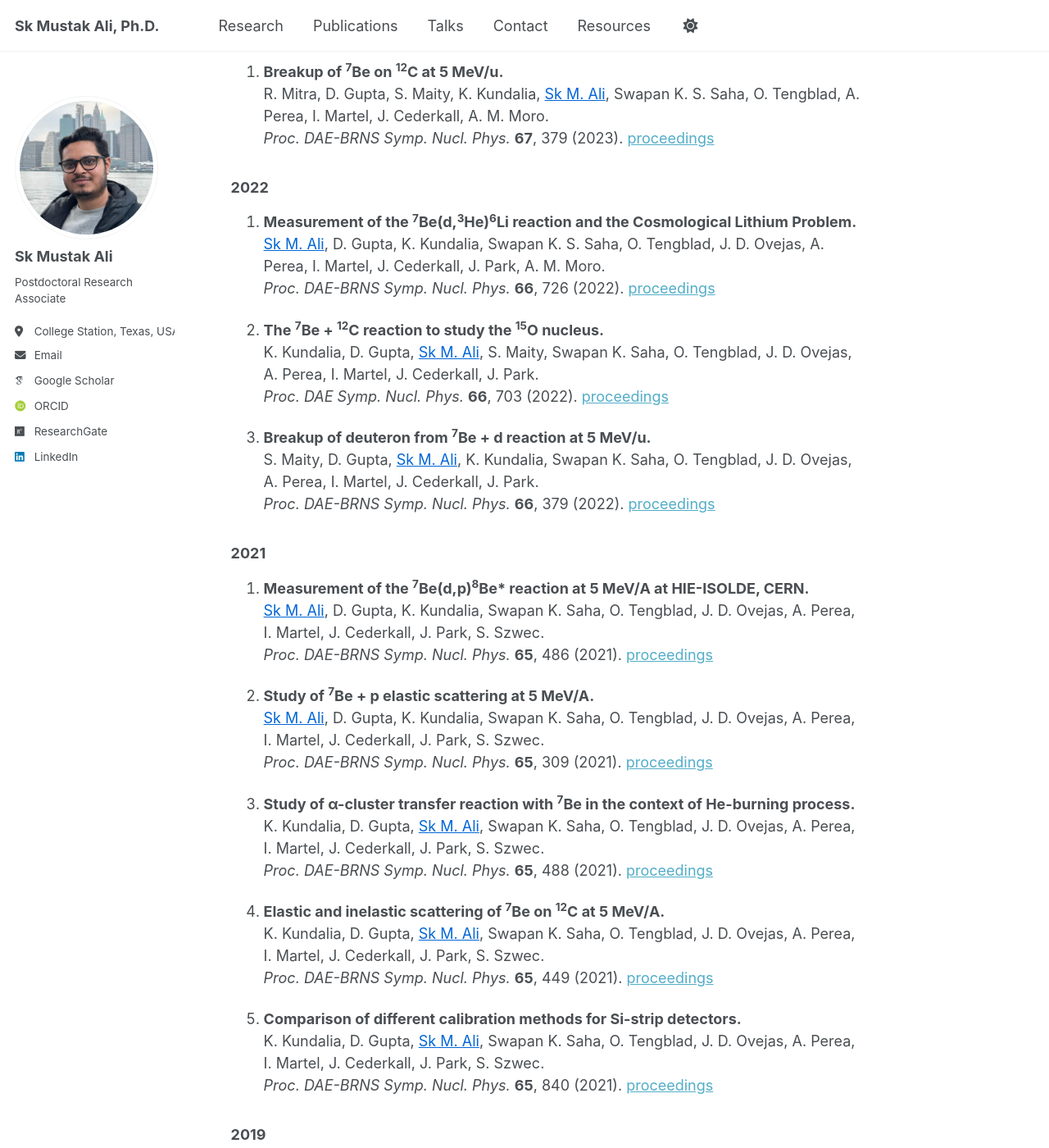
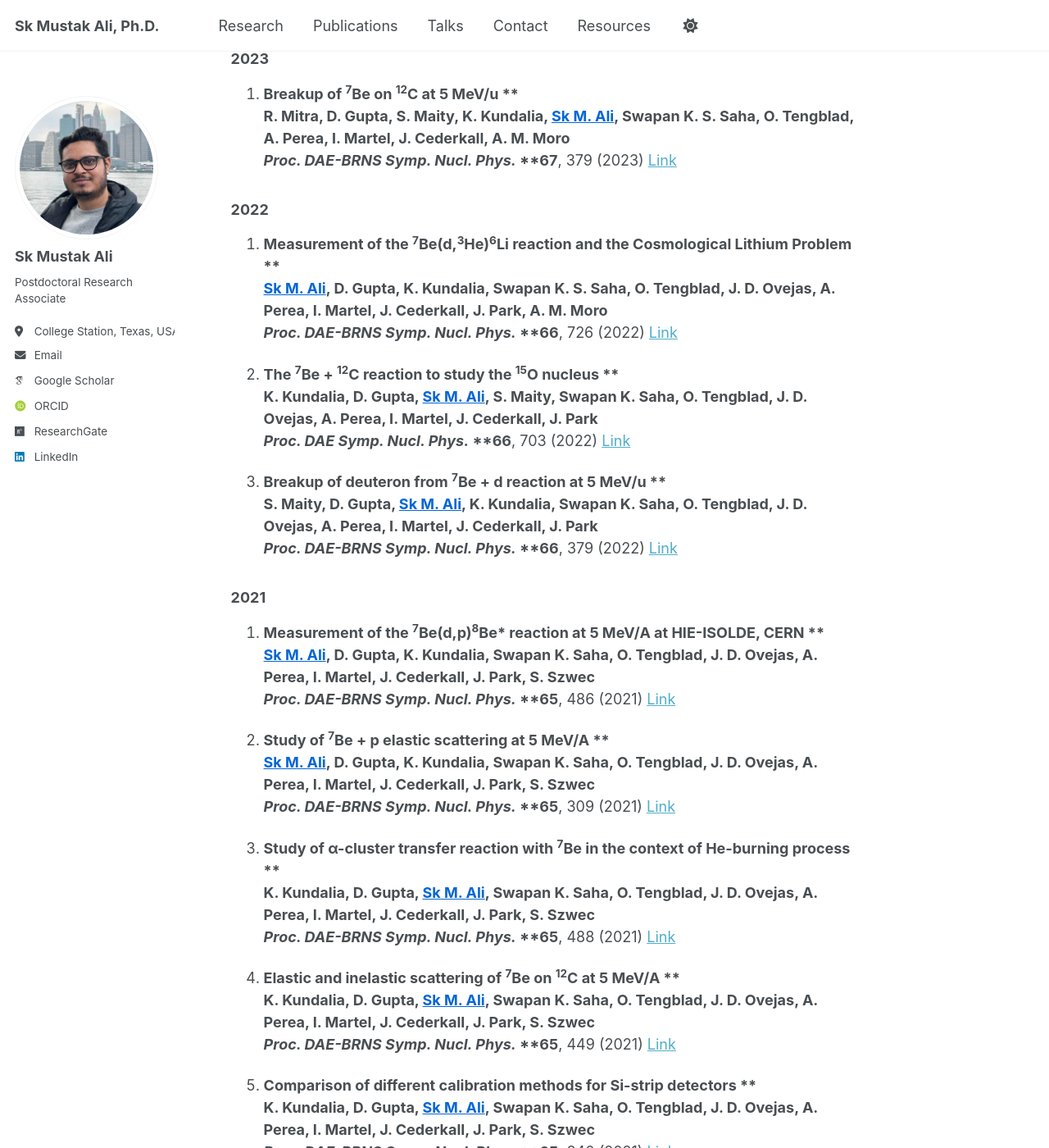
Before and after one commit to skmustakali/skmustakali.github.io, a Jekyll site: the page built from _pages/publications.md, in a window 1280 px wide and 1400 px high, scrolled down 3389 px. Shown: the whole window at 82% size. Built offline with Jekyll 4.4.1, drawn with Linux system fonts in a browser that asks for light colours; some web fonts are replaced; a script that is not in the unit is left out; some of the changed text lies outside the part shown.

Commit message:
Update publications.md

```diff
--- a/_pages/publications.md
+++ b/_pages/publications.md
@@ -60,109 +60,109 @@ A list of journal articles, conference proceedings, and newsletters.
 ### 2022
 1. **Study of elastic and inelastic scattering of <sup>7</sup>Be + <sup>12</sup>C at 35 MeV **<br>
    K. Kundalia, D. Gupta, <span class="me">Sk M. Ali</span>, Swapan K. S. Saha, O. Tengblad, J. D. Ovejas, A. Perea, I. Martel, J. Cederkall, J. Park, S. Szwec <br>
-   *Phys. Lett. B* **833**, 137294 (2022) [doi](https://doi.org/10.1016/j.physletb.2022.137294)
+   *Phys. Lett. B* **833**, 137294 (2022) [Link](https://doi.org/10.1016/j.physletb.2022.137294)
 
 1. **Resonance Excitations in <sup>7</sup>Be(d,p)<sup>8</sup>Be* to Address the Cosmological Lithium Problem **<br>
    <span class="me">Sk M. Ali</span>, D. Gupta, K. Kundalia, Swapan K. Saha, O. Tengblad, J. D. Ovejas, A. Perea, I. Martel, J. Cederkall, J. Park, S. Szwec <br>
-   *Phys. Rev. Lett.* **128**, 252701 (2022) [doi](https://doi.org/10.1103/PhysRevLett.128.252701)
+   *Phys. Rev. Lett.* **128**, 252701 (2022) [Link](https://doi.org/10.1103/PhysRevLett.128.252701)
 
 ---
 
 ## Conference Proceedings
 
 ### 2024
-1. **Constraining electron-capture rates in neutron-rich <sup>32</sup>Mg and <sup>33</sup>Al via (d,<sup>2</sup>He) charge-exchange reaction.**<br>
-   <span class="me">Sk M. Ali</span>, FRIB e21018 collaboration.<br>
-   *APS Division Nuclear Physics Boston Meeting* **R06.007** (2024). [abstract](https://ui.adsabs.harvard.edu/abs/2024APS..DNPR06007A/abstract)
+1. **Constraining electron-capture rates in neutron-rich <sup>32</sup>Mg and <sup>33</sup>Al via (d,<sup>2</sup>He) charge-exchange reaction **<br>
+   <span class="me">Sk M. Ali</span>, FRIB e21018 collaboration <br>
+   *APS Division Nuclear Physics Boston Meeting* **R06.007** (2024) [Link](https://ui.adsabs.harvard.edu/abs/2024APS..DNPR06007A/abstract)
 
-1. **Proton and neutron contributions to the first 2<sup>+</sup> state of <sup>42</sup>Si via inelastic scattering.**<br>
-    L. A. Riley, I. Conroy, A. M. Himmelreich, M. Heinze, J. Kosa, B. McNulty, P. D. Cottle, M. Spieker, A. Volya, A. L. Conley, D. Houlihan, B. Kelly, K. W. Kemper, <span class="me">Sk M. Ali</span>, T. Beck, S. A. Gillespie, M. Hausmann, S. Noji, J. Pereira, D. Weisshaar, J. Chung-Jung, P. Farris, A. Gade, G. Grauvogel, A. M. Hill, Z. Rahman, R. G. T. Zegers, B. Longfellow, N. D. Pathirana.<br>
-   *APS Division Nuclear Physics Boston Meeting* **R02.001** (2024). [abstract](https://ui.adsabs.harvard.edu/abs/2024APS..DNPR02001A/abstract)
+1. **Proton and neutron contributions to the first 2<sup>+</sup> state of <sup>42</sup>Si via inelastic scattering **<br>
+    L. A. Riley, I. Conroy, A. M. Himmelreich, M. Heinze, J. Kosa, B. McNulty, P. D. Cottle, M. Spieker, A. Volya, A. L. Conley, D. Houlihan, B. Kelly, K. W. Kemper, <span class="me">Sk M. Ali</span>, T. Beck, S. A. Gillespie, M. Hausmann, S. Noji, J. Pereira, D. Weisshaar, J. Chung-Jung, P. Farris, A. Gade, G. Grauvogel, A. M. Hill, Z. Rahman, R. G. T. Zegers, B. Longfellow, N. D. Pathirana <br>
+   *APS Division Nuclear Physics Boston Meeting* **R02.001** (2024) [Link](https://ui.adsabs.harvard.edu/abs/2024APS..DNPR02001A/abstract)
 
-1. **Study of <sup>7</sup>Be(d,α)<sup>5</sup>Li(pα) and <sup>7</sup>Be(d,p)<sup>8</sup>Be* (p <sup>7</sup>Li) reactions at 5 MeV/u.**<br>
-   S. Samanta, D. Gupta, <span class="me">Sk M. Ali</span>, R. Mitra, K. Kundalia, S. Maity, N. Ghosh, Swapan K. Saha, O. Tengblad, A. Perea, I. Martel, J. Cederkall.<br>
-   *Proc. DAE-BRNS Symp. Nucl. Phys.* **68**, 813 (2024). [proceedings](http://www.sympnp.org/proceedings/)
+1. **Study of <sup>7</sup>Be(d,α)<sup>5</sup>Li(pα) and <sup>7</sup>Be(d,p)<sup>8</sup>Be* (p <sup>7</sup>Li) reactions at 5 MeV/u **<br>
+   S. Samanta, D. Gupta, <span class="me">Sk M. Ali</span>, R. Mitra, K. Kundalia, S. Maity, N. Ghosh, Swapan K. Saha, O. Tengblad, A. Perea, I. Martel, J. Cederkall <br>
+   *Proc. DAE-BRNS Symp. Nucl. Phys.* **68**, 813 (2024) [Link](http://www.sympnp.org/proceedings/)
 
-1. **Neutron and α-transfer reaction <sup>12</sup>C(<sup>7</sup>Be,<sup>8</sup>Be)<sup>11</sup>C* at 5 MeV/u.**<br>
-   N. Ghosh, D. Gupta, S. Samanta, R. Mitra, K. Kundalia, <span class="me">Sk M. Ali</span>, S. Maity, Swapan K. Saha, O. Tengblad, A. Perea, I. Martel, J. Cederkall.<br>
-   *Proc. DAE-BRNS Symp. Nucl. Phys.* **68**, 383 (2024). [proceedings](http://www.sympnp.org/proceedings/)
+1. **Neutron and α-transfer reaction <sup>12</sup>C(<sup>7</sup>Be,<sup>8</sup>Be)<sup>11</sup>C* at 5 MeV/u **<br>
+   N. Ghosh, D. Gupta, S. Samanta, R. Mitra, K. Kundalia, <span class="me">Sk M. Ali</span>, S. Maity, Swapan K. Saha, O. Tengblad, A. Perea, I. Martel, J. Cederkall <br>
+   *Proc. DAE-BRNS Symp. Nucl. Phys.* **68**, 383 (2024) [Link](http://www.sympnp.org/proceedings/)
 
-1. **Breakup reactions from <sup>7</sup>Be + <sup>12</sup>C at 5 MeV/u.**<br>
-   R. Mitra, D. Gupta, S. Maity, S. Samanta, K. Kundalia, <span class="me">Sk M. Ali</span>, Swapan K. S. Saha, O. Tengblad, A. Perea, I. Martel, J. Cederkall.<br>
-   *EPJ Web Conf.* **297**, 02005 (2024). [doi](https://doi.org/10.1051/epjconf/202429702005)
+1. **Breakup reactions from <sup>7</sup>Be + <sup>12</sup>C at 5 MeV/u **<br>
+   R. Mitra, D. Gupta, S. Maity, S. Samanta, K. Kundalia, <span class="me">Sk M. Ali</span>, Swapan K. S. Saha, O. Tengblad, A. Perea, I. Martel, J. Cederkall <br>
+   *EPJ Web Conf.* **297**, 02005 (2024) [Link](https://doi.org/10.1051/epjconf/202429702005)
 
-1. **Pixel Calibration of Double-Sided Silicon Strip Detectors.**<br>
-   R. Mitra, D. Gupta, N. Ghosh, S. Samanta, K. Kundalia, <span class="me">Sk M. Ali</span>, S. Maity, Swapan K. S. Saha.<br>
-   *Proc. DAE-BRNS Symp. Nucl. Phys.* **68**, 1175 (2024). [proceedings](http://www.sympnp.org/proceedings/)
+1. **Pixel Calibration of Double-Sided Silicon Strip Detectors **<br>
+   R. Mitra, D. Gupta, N. Ghosh, S. Samanta, K. Kundalia, <span class="me">Sk M. Ali</span>, S. Maity, Swapan K. S. Saha <br>
+   *Proc. DAE-BRNS Symp. Nucl. Phys.* **68**, 1175 (2024) [Link](http://www.sympnp.org/proceedings/)
 
 ### 2023
-1. **Breakup of <sup>7</sup>Be on <sup>12</sup>C at 5 MeV/u.**<br>
-   R. Mitra, D. Gupta, S. Maity, K. Kundalia, <span class="me">Sk M. Ali</span>, Swapan K. S. Saha, O. Tengblad, A. Perea, I. Martel, J. Cederkall, A. M. Moro.<br>
-   *Proc. DAE-BRNS Symp. Nucl. Phys.* **67**, 379 (2023). [proceedings](http://www.sympnp.org/proceedings/)
+1. **Breakup of <sup>7</sup>Be on <sup>12</sup>C at 5 MeV/u **<br>
+   R. Mitra, D. Gupta, S. Maity, K. Kundalia, <span class="me">Sk M. Ali</span>, Swapan K. S. Saha, O. Tengblad, A. Perea, I. Martel, J. Cederkall, A. M. Moro <br>
+   *Proc. DAE-BRNS Symp. Nucl. Phys.* **67**, 379 (2023) [Link](http://www.sympnp.org/proceedings/)
 
 ### 2022
-1. **Measurement of the <sup>7</sup>Be(d,<sup>3</sup>He)<sup>6</sup>Li reaction and the Cosmological Lithium Problem.**<br>
-   <span class="me">Sk M. Ali</span>, D. Gupta, K. Kundalia, Swapan K. S. Saha, O. Tengblad, J. D. Ovejas, A. Perea, I. Martel, J. Cederkall, J. Park, A. M. Moro.<br>
-   *Proc. DAE-BRNS Symp. Nucl. Phys.* **66**, 726 (2022). [proceedings](http://www.sympnp.org/proceedings/)
+1. **Measurement of the <sup>7</sup>Be(d,<sup>3</sup>He)<sup>6</sup>Li reaction and the Cosmological Lithium Problem **<br>
+   <span class="me">Sk M. Ali</span>, D. Gupta, K. Kundalia, Swapan K. S. Saha, O. Tengblad, J. D. Ovejas, A. Perea, I. Martel, J. Cederkall, J. Park, A. M. Moro <br>
+   *Proc. DAE-BRNS Symp. Nucl. Phys.* **66**, 726 (2022) [Link](http://www.sympnp.org/proceedings/)
 
-1. **The <sup>7</sup>Be + <sup>12</sup>C reaction to study the <sup>15</sup>O nucleus.**<br>
-   K. Kundalia, D. Gupta, <span class="me">Sk M. Ali</span>, S. Maity, Swapan K. Saha, O. Tengblad, J. D. Ovejas, A. Perea, I. Martel, J. Cederkall, J. Park.<br>
-   *Proc. DAE Symp. Nucl. Phys.* **66**, 703 (2022). [proceedings](http://www.sympnp.org/proceedings/)
+1. **The <sup>7</sup>Be + <sup>12</sup>C reaction to study the <sup>15</sup>O nucleus **<br>
+   K. Kundalia, D. Gupta, <span class="me">Sk M. Ali</span>, S. Maity, Swapan K. Saha, O. Tengblad, J. D. Ovejas, A. Perea, I. Martel, J. Cederkall, J. Park <br>
+   *Proc. DAE Symp. Nucl. Phys.* **66**, 703 (2022) [Link](http://www.sympnp.org/proceedings/)
 
-1. **Breakup of deuteron from <sup>7</sup>Be + d reaction at 5 MeV/u.**<br>
-   S. Maity, D. Gupta, <span class="me">Sk M. Ali</span>, K. Kundalia, Swapan K. Saha, O. Tengblad, J. D. Ovejas, A. Perea, I. Martel, J. Cederkall, J. Park.<br>
-   *Proc. DAE-BRNS Symp. Nucl. Phys.* **66**, 379 (2022). [proceedings](http://www.sympnp.org/proceedings/)
+1. **Breakup of deuteron from <sup>7</sup>Be + d reaction at 5 MeV/u **<br>
+   S. Maity, D. Gupta, <span class="me">Sk M. Ali</span>, K. Kundalia, Swapan K. Saha, O. Tengblad, J. D. Ovejas, A. Perea, I. Martel, J. Cederkall, J. Park <br>
+   *Proc. DAE-BRNS Symp. Nucl. Phys.* **66**, 379 (2022) [Link](http://www.sympnp.org/proceedings/)
 
 ### 2021
-1. **Measurement of the <sup>7</sup>Be(d,p)<sup>8</sup>Be* reaction at 5 MeV/A at HIE-ISOLDE, CERN.**<br>
-   <span class="me">Sk M. Ali</span>, D. Gupta, K. Kundalia, Swapan K. Saha, O. Tengblad, J. D. Ovejas, A. Perea, I. Martel, J. Cederkall, J. Park, S. Szwec.<br>
-   *Proc. DAE-BRNS Symp. Nucl. Phys.* **65**, 486 (2021). [proceedings](http://www.sympnp.org/proceedings/)
+1. **Measurement of the <sup>7</sup>Be(d,p)<sup>8</sup>Be* reaction at 5 MeV/A at HIE-ISOLDE, CERN **<br>
+   <span class="me">Sk M. Ali</span>, D. Gupta, K. Kundalia, Swapan K. Saha, O. Tengblad, J. D. Ovejas, A. Perea, I. Martel, J. Cederkall, J. Park, S. Szwec <br>
+   *Proc. DAE-BRNS Symp. Nucl. Phys.* **65**, 486 (2021) [Link](http://www.sympnp.org/proceedings/)
 
-1. **Study of <sup>7</sup>Be + p elastic scattering at 5 MeV/A.**<br>
-   <span class="me">Sk M. Ali</span>, D. Gupta, K. Kundalia, Swapan K. Saha, O. Tengblad, J. D. Ovejas, A. Perea, I. Martel, J. Cederkall, J. Park, S. Szwec.<br>
-   *Proc. DAE-BRNS Symp. Nucl. Phys.* **65**, 309 (2021). [proceedings](http://www.sympnp.org/proceedings/)
+1. **Study of <sup>7</sup>Be + p elastic scattering at 5 MeV/A **<br>
+   <span class="me">Sk M. Ali</span>, D. Gupta, K. Kundalia, Swapan K. Saha, O. Tengblad, J. D. Ovejas, A. Perea, I. Martel, J. Cederkall, J. Park, S. Szwec <br>
+   *Proc. DAE-BRNS Symp. Nucl. Phys.* **65**, 309 (2021) [Link](http://www.sympnp.org/proceedings/)
 
-1. **Study of α-cluster transfer reaction with <sup>7</sup>Be in the context of He-burning process.**<br>
-   K. Kundalia, D. Gupta, <span class="me">Sk M. Ali</span>, Swapan K. Saha, O. Tengblad, J. D. Ovejas, A. Perea, I. Martel, J. Cederkall, J. Park, S. Szwec.<br>
-   *Proc. DAE-BRNS Symp. Nucl. Phys.* **65**, 488 (2021). [proceedings](http://www.sympnp.org/proceedings/)
+1. **Study of α-cluster transfer reaction with <sup>7</sup>Be in the context of He-burning process **<br>
+   K. Kundalia, D. Gupta, <span class="me">Sk M. Ali</span>, Swapan K. Saha, O. Tengblad, J. D. Ovejas, A. Perea, I. Martel, J. Cederkall, J. Park, S. Szwec <br>
+   *Proc. DAE-BRNS Symp. Nucl. Phys.* **65**, 488 (2021) [Link](http://www.sympnp.org/proceedings/)
 
-1. **Elastic and inelastic scattering of <sup>7</sup>Be on <sup>12</sup>C at 5 MeV/A.**<br>
-   K. Kundalia, D. Gupta, <span class="me">Sk M. Ali</span>, Swapan K. Saha, O. Tengblad, J. D. Ovejas, A. Perea, I. Martel, J. Cederkall, J. Park, S. Szwec.<br>
-   *Proc. DAE-BRNS Symp. Nucl. Phys.* **65**, 449 (2021). [proceedings](http://www.sympnp.org/proceedings/)
+1. **Elastic and inelastic scattering of <sup>7</sup>Be on <sup>12</sup>C at 5 MeV/A **<br>
+   K. Kundalia, D. Gupta, <span class="me">Sk M. Ali</span>, Swapan K. Saha, O. Tengblad, J. D. Ovejas, A. Perea, I. Martel, J. Cederkall, J. Park, S. Szwec <br>
+   *Proc. DAE-BRNS Symp. Nucl. Phys.* **65**, 449 (2021) [Link](http://www.sympnp.org/proceedings/)
 
-1. **Comparison of different calibration methods for Si-strip detectors.**<br>
-   K. Kundalia, D. Gupta, <span class="me">Sk M. Ali</span>, Swapan K. Saha, O. Tengblad, J. D. Ovejas, A. Perea, I. Martel, J. Cederkall, J. Park, S. Szwec.<br>
-   *Proc. DAE-BRNS Symp. Nucl. Phys.* **65**, 840 (2021). [proceedings](http://www.sympnp.org/proceedings/)
+1. **Comparison of different calibration methods for Si-strip detectors **<br>
+   K. Kundalia, D. Gupta, <span class="me">Sk M. Ali</span>, Swapan K. Saha, O. Tengblad, J. D. Ovejas, A. Perea, I. Martel, J. Cederkall, J. Park, S. Szwec <br>
+   *Proc. DAE-BRNS Symp. Nucl. Phys.* **65**, 840 (2021) [Link](http://www.sympnp.org/proceedings/)
 
 ### 2019
-1. **Resonance excitations in the <sup>7</sup>Be + d experiment at CERN–ISOLDE.**<br>
-   <span class="me">Sk M. Ali</span>, D. Gupta, K. Kundalia, Swapan K. Saha, O. Tengblad, J. D. Ovejas, A. Perea, I. Martel, J. Cederkall, J. Park, S. Szwec.<br>
-   *Proc. DAE-BRNS Symp. Nucl. Phys.* **64**, 570 (2019). [proceedings](http://www.sympnp.org/proceedings/)
+1. **Resonance excitations in the <sup>7</sup>Be + d experiment at CERN–ISOLDE **<br>
+   <span class="me">Sk M. Ali</span>, D. Gupta, K. Kundalia, Swapan K. Saha, O. Tengblad, J. D. Ovejas, A. Perea, I. Martel, J. Cederkall, J. Park, S. Szwec <br>
+   *Proc. DAE-BRNS Symp. Nucl. Phys.* **64**, 570 (2019) [Link](http://www.sympnp.org/proceedings/)
 
-1. **Study of α-cluster transfer reaction with <sup>7</sup>Be.**<br>
-   K. Kundalia, D. Gupta, <span class="me">Sk M. Ali</span>, Swapan K. Saha, O. Tengblad, J. D. Ovejas, A. Perea, I. Martel, J. Cederkall, J. Park, S. Szwec.<br>
-   *Proc. DAE-BRNS Symp. Nucl. Phys.* **64**, 582 (2019). [proceedings](http://www.sympnp.org/proceedings/)
+1. **Study of α-cluster transfer reaction with <sup>7</sup>Be **<br>
+   K. Kundalia, D. Gupta, <span class="me">Sk M. Ali</span>, Swapan K. Saha, O. Tengblad, J. D. Ovejas, A. Perea, I. Martel, J. Cederkall, J. Park, S. Szwec <br>
+   *Proc. DAE-BRNS Symp. Nucl. Phys.* **64**, 582 (2019) [Link](http://www.sympnp.org/proceedings/)
 
-1. **NPTool simulations for <sup>7</sup>Be + d experiment at CERN–ISOLDE.**<br>
-   <span class="me">Sk M. Ali</span>, D. Gupta, K. Kundalia, Swapan K. S. Saha, O. Tengblad, J. D. Ovejas, A. Perea, I. Martel, J. Cederkall, J. Park, S. Szwec.<br>
-   *Proc. DAE-BRNS Symp. Nucl. Phys.* **64**, 892 (2019). [proceedings](http://www.sympnp.org/proceedings/)
+1. **NPTool simulations for <sup>7</sup>Be + d experiment at CERN–ISOLDE **<br>
+   <span class="me">Sk M. Ali</span>, D. Gupta, K. Kundalia, Swapan K. S. Saha, O. Tengblad, J. D. Ovejas, A. Perea, I. Martel, J. Cederkall, J. Park, S. Szwec <br>
+   *Proc. DAE-BRNS Symp. Nucl. Phys.* **64**, 892 (2019) [Link](http://www.sympnp.org/proceedings/)
 
 ---
 
 ## Newsletters
 
-1. **Measurement of the <sup>7</sup>Be(d,<sup>3</sup>He)<sup>6</sup>Li reaction at 5 MeV/u.**<br>
-   <span class="me">Sk M. Ali</span>, D. Gupta, K. Kundalia — for the IS554 collaboration.<br>
-   *ISOLDE Newsletter* **35** (2023). [archive](https://isolde.web.cern.ch/isolde-newsletter-archive)
+1. **Measurement of the <sup>7</sup>Be(d,<sup>3</sup>He)<sup>6</sup>Li reaction at 5 MeV/u **<br>
+   <span class="me">Sk M. Ali</span>, D. Gupta, K. Kundalia — for the IS554 collaboration <br>
+   *ISOLDE Newsletter* **35** (2023) [Link](https://isolde.web.cern.ch/isolde-newsletter-archive)
 
-1. **Transfer reaction with <sup>7</sup>Be to study <sup>12</sup>C(α,γ)<sup>16</sup>O.**<br>
-   K. Kundalia, <span class="me">Sk M. Ali</span>, D. Gupta — for the IS554 collaboration.<br>
-   *ISOLDE Newsletter* **43** (2022). [archive](https://isolde.web.cern.ch/isolde-newsletter-archive)
+1. **Transfer reaction with <sup>7</sup>Be to study <sup>12</sup>C(α,γ)<sup>16</sup>O **<br>
+   K. Kundalia, <span class="me">Sk M. Ali</span>, D. Gupta — for the IS554 collaboration <br>
+   *ISOLDE Newsletter* **43** (2022) [Link](https://isolde.web.cern.ch/isolde-newsletter-archive)
 
-1. **Resonance excitations in the <sup>7</sup>Be(d,p)<sup>8</sup>Be* reaction up to 20 MeV.**<br>
+1. **Resonance excitations in the <sup>7</sup>Be(d,p)<sup>8</sup>Be* reaction up to 20 MeV **<br>
+   <span class="me">Sk M. Ali</span>, K. Kundalia, D. Gupta — for the IS554 collaboration <br>
+   *ISOLDE Newsletter* **45** (2021) [Link](https://isolde.web.cern.ch/isolde-newsletter-archive)
+
+1. **Resonance excitations in the <sup>7</sup>Be + d reaction **<br>
    <span class="me">Sk M. Ali</span>, K. Kundalia, D. Gupta — for the IS554 collaboration.<br>
-   *ISOLDE Newsletter* **45** (2021). [archive](https://isolde.web.cern.ch/isolde-newsletter-archive)
-
-1. **Resonance excitations in the <sup>7</sup>Be + d reaction.**<br>
-   <span class="me">Sk M. Ali</span>, K. Kundalia, D. Gupta — for the IS554 collaboration.<br>
-   *ISOLDE Newsletter* **35** (2020). [archive](https://isolde.web.cern.ch/isolde-newsletter-archive)
+   *ISOLDE Newsletter* **35** (2020) [Link](https://isolde.web.cern.ch/isolde-newsletter-archive)
```
